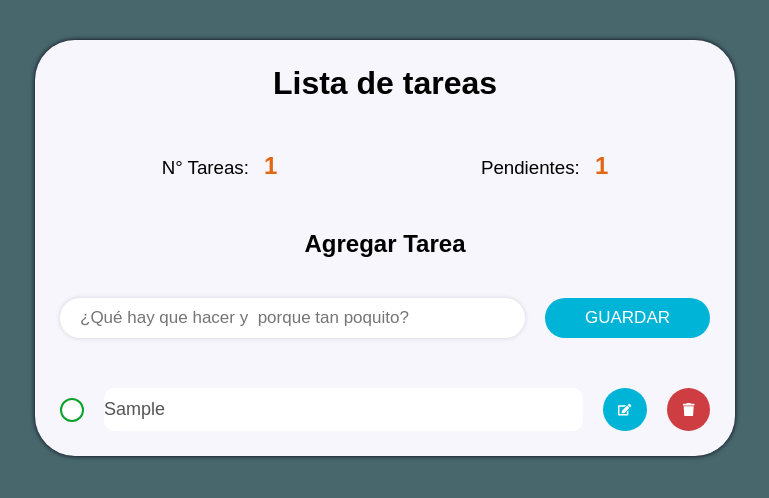
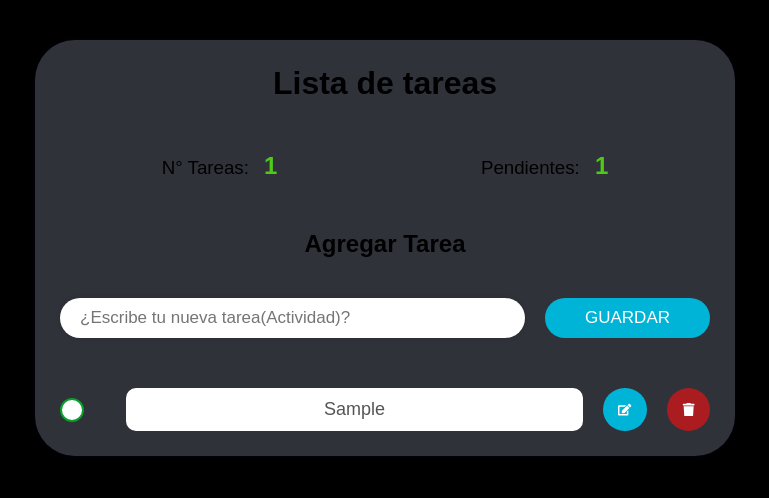
Before and after one commit to leonardo-sandoval/my-react-task-list-, a React (Vite) app in the folder tareas/: page / in a window 1280 px wide. Both pictures are taken after typing "Sample" into the empty fields and a click on the button "GUARDAR". Shown: the top 498 px of the page, without its empty margins (255-1024 px from the left). Built offline with nearby package versions, Linux system fonts and the light colour scheme.

Commit message:
Custom Hooks - 2

```diff
--- a/tareas/src/App.css
+++ b/tareas/src/App.css
@@ -15,7 +15,7 @@
 
 body {
 	font-family: Arial, Helvetica, sans-serif;
-	background-color: #032e36b9;
+	background-color: #000000;
 	max-width: 1200px;
 	margin: 40px auto;
 	display: flex;
@@ -25,7 +25,7 @@ body {
 .card-to-do {
 	box-shadow: 0px 0px 5px rgba(6, 1, 20, 0.979);
 	padding: 25px;
-	background-color: #f7f6fc;
+	background-color: #33353df3;
 	border-radius: 40px;
 	width: 700px;
 
@@ -48,7 +48,7 @@ h1 {
 }
 
 .counter-todos span {
-	color: #e26714;
+	color: #57f70dc5;
 	font-weight: 700;
 	font-size: 24px;
 	margin-left: 10px;
@@ -88,9 +88,10 @@ ul li form {
 	font-family: inherit;
 	font-size: 18px;
 	color: #555;
+	text-align: center;
 	width: 100%;
 	border-radius: 10px;
-	/* background-color: #000; */
+	margin-left: 4%;
 	outline: none;
 }
 
@@ -105,10 +106,12 @@ ul li form {
 
 .container-done.active {
 	background-color: var(--verde);
+
 }
 
 .text-decoration-dashed {
 	text-decoration: line-through;
+	background-color: #00b4d8;
 }
 
 .btn-delete {
--- a/tareas/src/App.jsx
+++ b/tareas/src/App.jsx
@@ -1,4 +1,4 @@
-import { useState } from 'react';
+import { useEffect } from 'react';
 import './App.css';
 import { TodoAdd } from './components/TodoAdd';
 import { TodoList } from './components/TodoList';
@@ -40,6 +40,7 @@ function App() {
 					handleCompleteTodo={handleCompleteTodo}
 				/>
 			</div>
+
 		</>
 	);
 }
--- a/tareas/src/components/TodoAdd.jsx
+++ b/tareas/src/components/TodoAdd.jsx
@@ -29,7 +29,7 @@ export const TodoAdd = ({ handleNewTodo }) => {
 				name='description'
 				value={description}
 				onChange={onInputChange}
-				placeholder='¿Qué hay que hacer y  porque tan poquito?'
+				placeholder='¿Escribe tu nueva tarea(Actividad)?'
 			/>
 
 			<button className='btn-add' type='submit'>
--- a/tareas/src/components/TodoUpdate.jsx
+++ b/tareas/src/components/TodoUpdate.jsx
@@ -33,7 +33,7 @@ export const TodoUpdate = ({ todo, handleUpdateTodo }) => {
 				name='updateDescription'
 				value={updateDescription}
 				onChange={onInputChange}
-				placeholder='¿Qué hay que hacer?'
+				placeholder='¿Vacio?'
 				readOnly={disabled}
 				ref={focusInputRef}
 			/>
```
